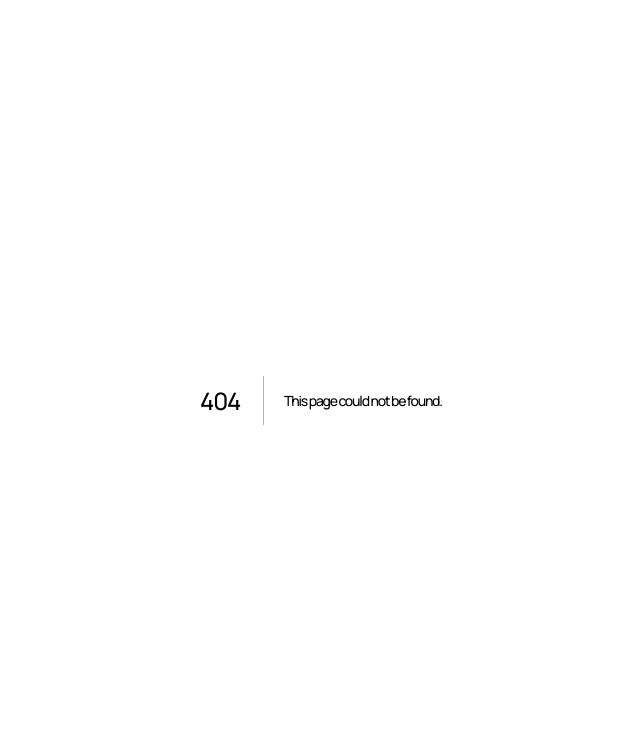
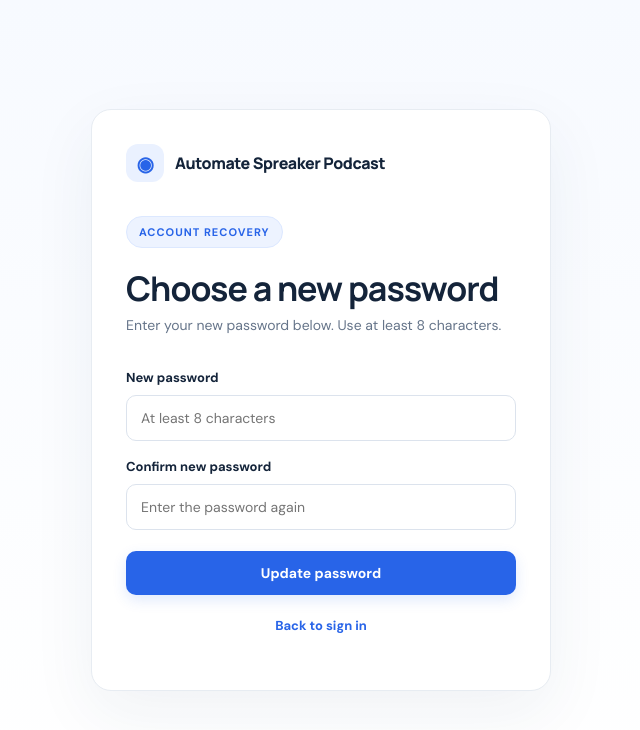
Before and after one commit to Sportsnewsauto/Sportnewsauto, a Next.js app in the folder website/: page /reset-password in a window 1280 px wide. Before the commit this address had no page. Shown: the top 730 px of the page, without its empty margins (319-959 px from the left). Built offline with nearby package versions, Linux system fonts and the light colour scheme.

Commit message:
Add secure password reset page

```diff
--- /dev/null
+++ b/website/app/reset-password/page.tsx
@@ -0,0 +1,70 @@
+"use client";
+
+import { useState } from "react";
+import Link from "next/link";
+import { createClient } from "@/lib/supabase/client";
+
+export default function ResetPasswordPage() {
+  const [password, setPassword] = useState("");
+  const [confirmPassword, setConfirmPassword] = useState("");
+  const [busy, setBusy] = useState(false);
+  const [message, setMessage] = useState("");
+  const [error, setError] = useState("");
+
+  async function submit(event: React.FormEvent<HTMLFormElement>) {
+    event.preventDefault();
+    setError("");
+    setMessage("");
+
+    if (password.length < 8) {
+      setError("Your new password must be at least 8 characters long.");
+      return;
+    }
+    if (password !== confirmPassword) {
+      setError("The passwords do not match.");
+      return;
+    }
+
+    setBusy(true);
+    try {
+      const supabase = createClient();
+      const { data: { user }, error: userError } = await supabase.auth.getUser();
+      if (userError || !user) {
+        throw new Error("This password reset link is invalid or has expired. Please request a new one.");
+      }
+
+      const { error: updateError } = await supabase.auth.updateUser({ password });
+      if (updateError) throw updateError;
+
+      await supabase.auth.signOut();
+      setPassword("");
+      setConfirmPassword("");
+      setMessage("Your password has been changed. You can now sign in with your new password.");
+    } catch (cause) {
+      setError(cause instanceof Error ? cause.message : "Could not update your password. Please request a new reset link.");
+    } finally {
+      setBusy(false);
+    }
+  }
+
+  return (
+    <main className="auth-page">
+      <section className="auth-card">
+        <Link href="/" className="brand"><span className="brand-mark">◉</span><span>Automate Spreaker Podcast</span></Link>
+        <span className="eyebrow">ACCOUNT RECOVERY</span>
+        <h1>Choose a new password</h1>
+        <p className="auth-description">Enter your new password below. Use at least 8 characters.</p>
+        <form onSubmit={submit} className="auth-form">
+          <label htmlFor="new-password">New password</label>
+          <input id="new-password" type="password" autoComplete="new-password" minLength={8} required value={password} onChange={e => setPassword(e.target.value)} placeholder="At least 8 characters" />
+          <label htmlFor="confirm-password">Confirm new password</label>
+          <input id="confirm-password" type="password" autoComplete="new-password" minLength={8} required value={confirmPassword} onChange={e => setConfirmPassword(e.target.value)} placeholder="Enter the password again" />
+          {error && <p className="auth-error" role="alert">{error}</p>}
+          {message && <p className="auth-notice" role="status">{message}</p>}
+          {!message && <button className="btn btn-primary auth-submit" disabled={busy}>{busy ? "Updating password…" : "Update password"}</button>}
+        </form>
+        <p className="auth-switch"><Link href="/login">Back to sign in</Link></p>
+      </section>
+    </main>
+  );
+}
```
